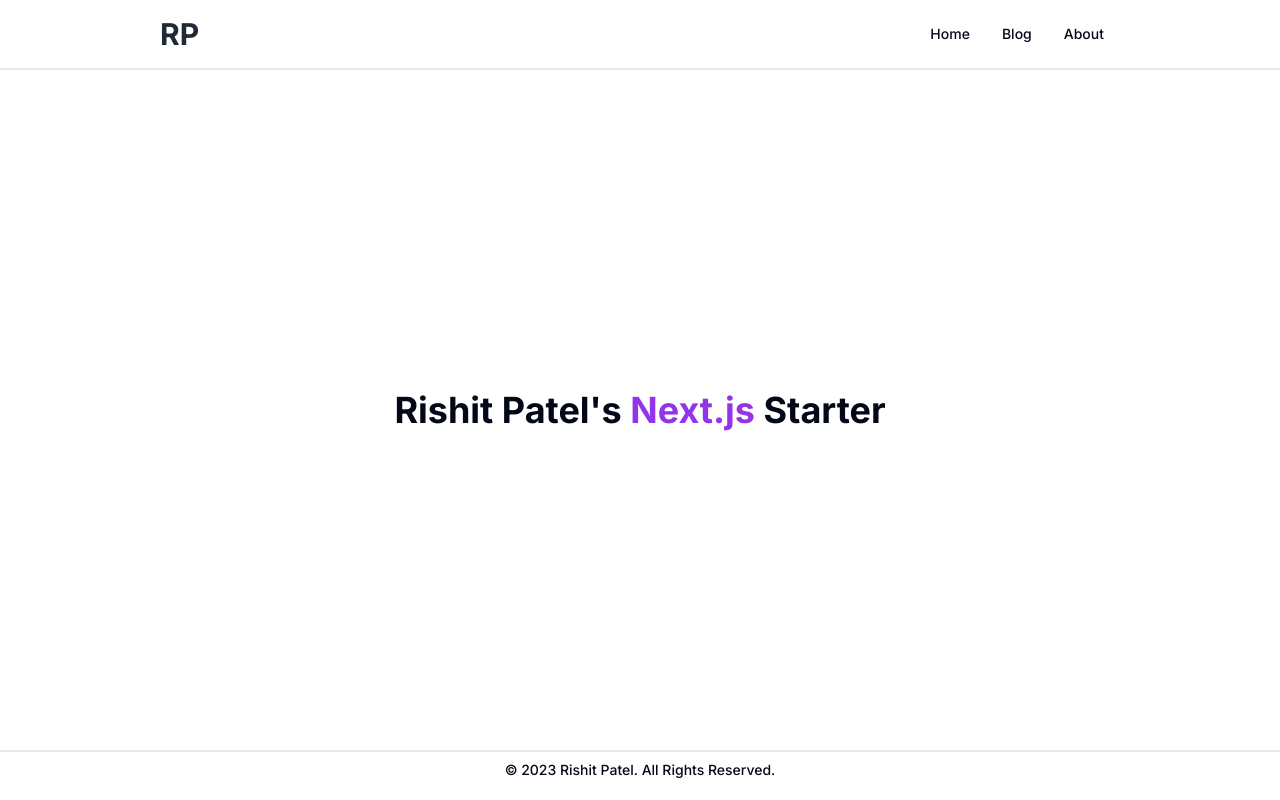
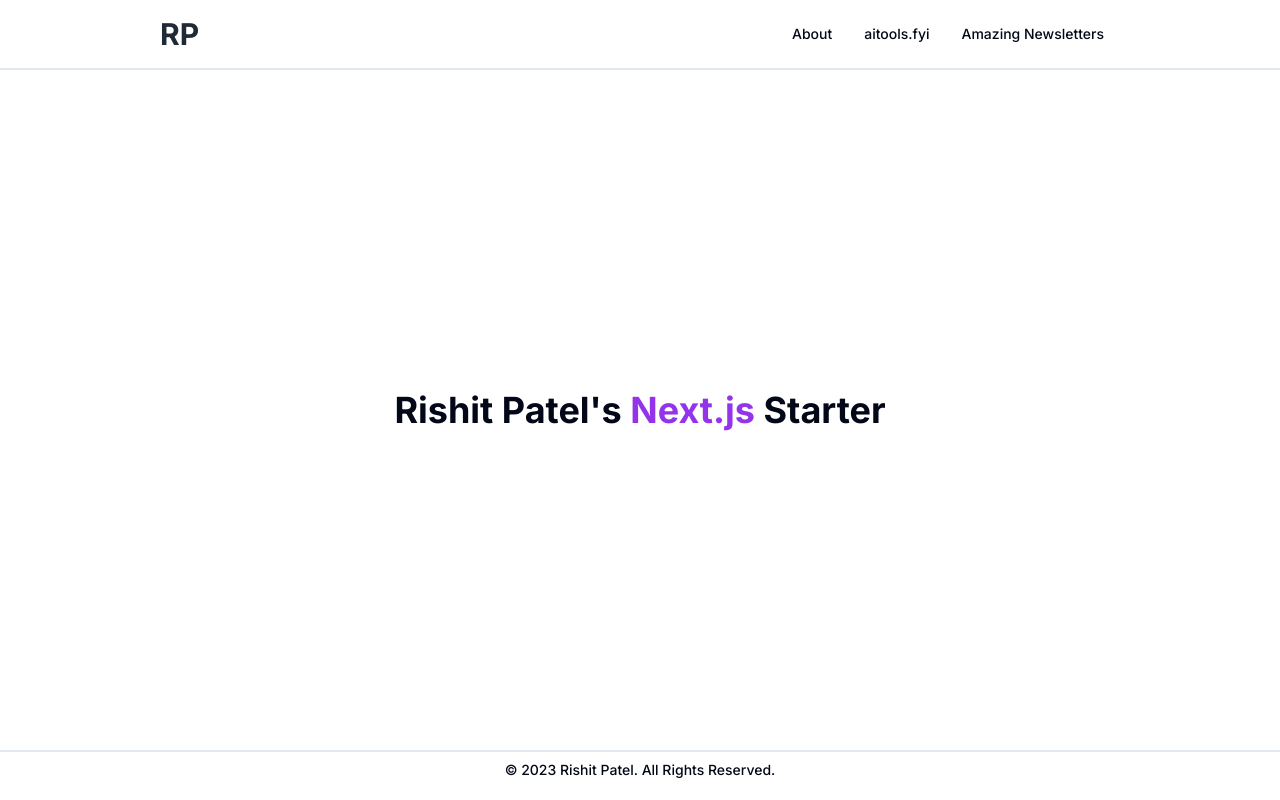
Before and after one commit to imrishit98/rp-nextjs-starter, a Next.js app: page / in a window 1280 px wide. Built offline with nearby package versions, Linux system fonts and the light colour scheme.

Commit message:
Add external links to navbar

```diff
--- a/src/components/layout/navbar.js
+++ b/src/components/layout/navbar.js
@@ -4,9 +4,9 @@ import { Container } from '@/components/ui/containers';
 
 const Navbar = () => {
   const navLinks = [
-    { href: '/', text: 'Home' },
-    { href: '/blog', text: 'Blog' },
     { href: '/about', text: 'About' },
+    { href: 'https://aitools.fyi/', text: 'aitools.fyi' },
+    { href: 'https://amazingnewsletters.com/', text: 'Amazing Newsletters' },
   ];
 
   return (
@@ -24,6 +24,9 @@ const Navbar = () => {
               key={index}
               href={link.href}
               className='px-4 py-2 text-sm font-medium hover:font-bold'
+              {...(link.href.startsWith('http')
+                ? { target: '_blank', rel: 'noopener noreferrer' }
+                : {})}
             >
               {link.text}
             </Link>
```
